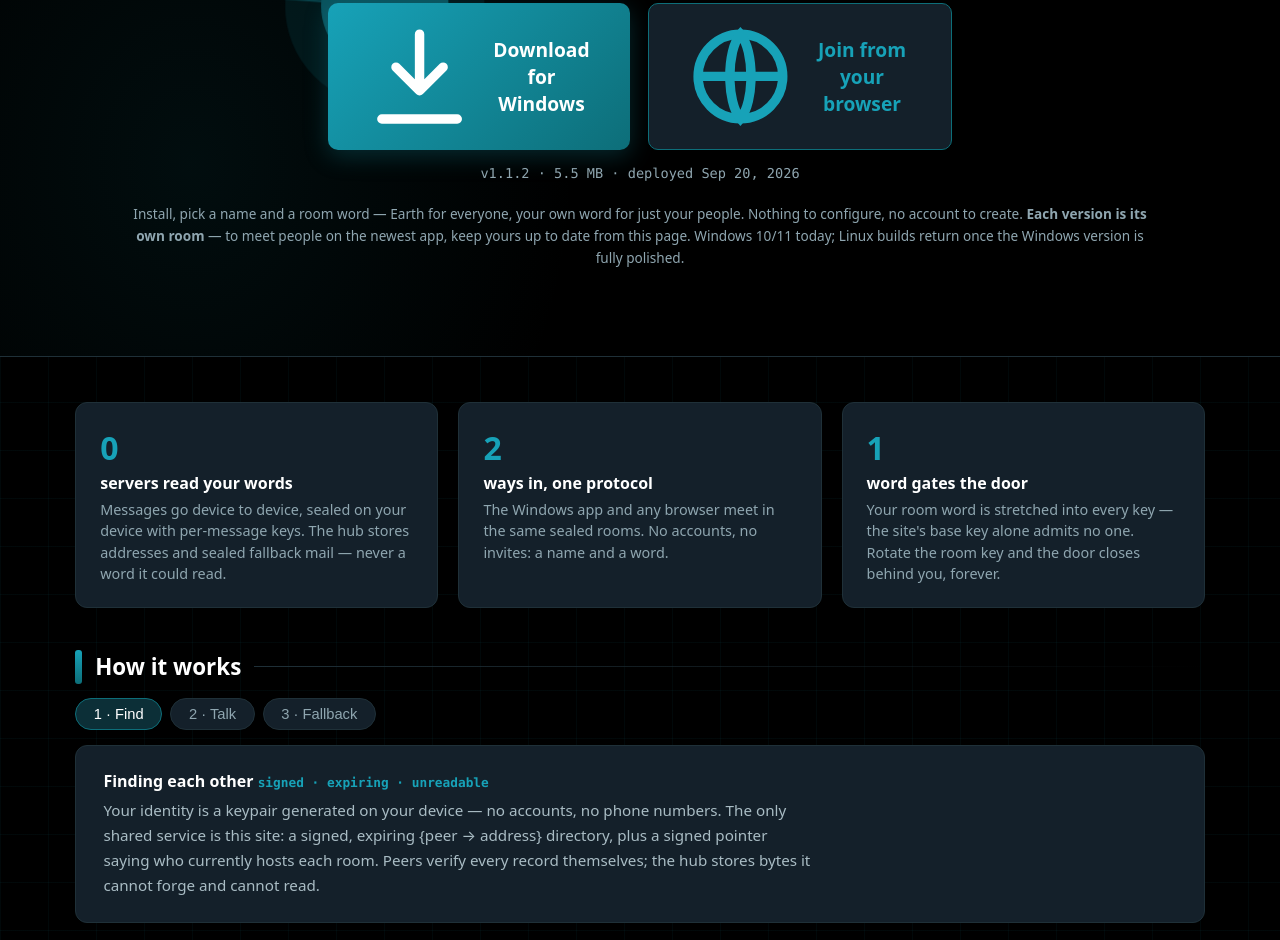
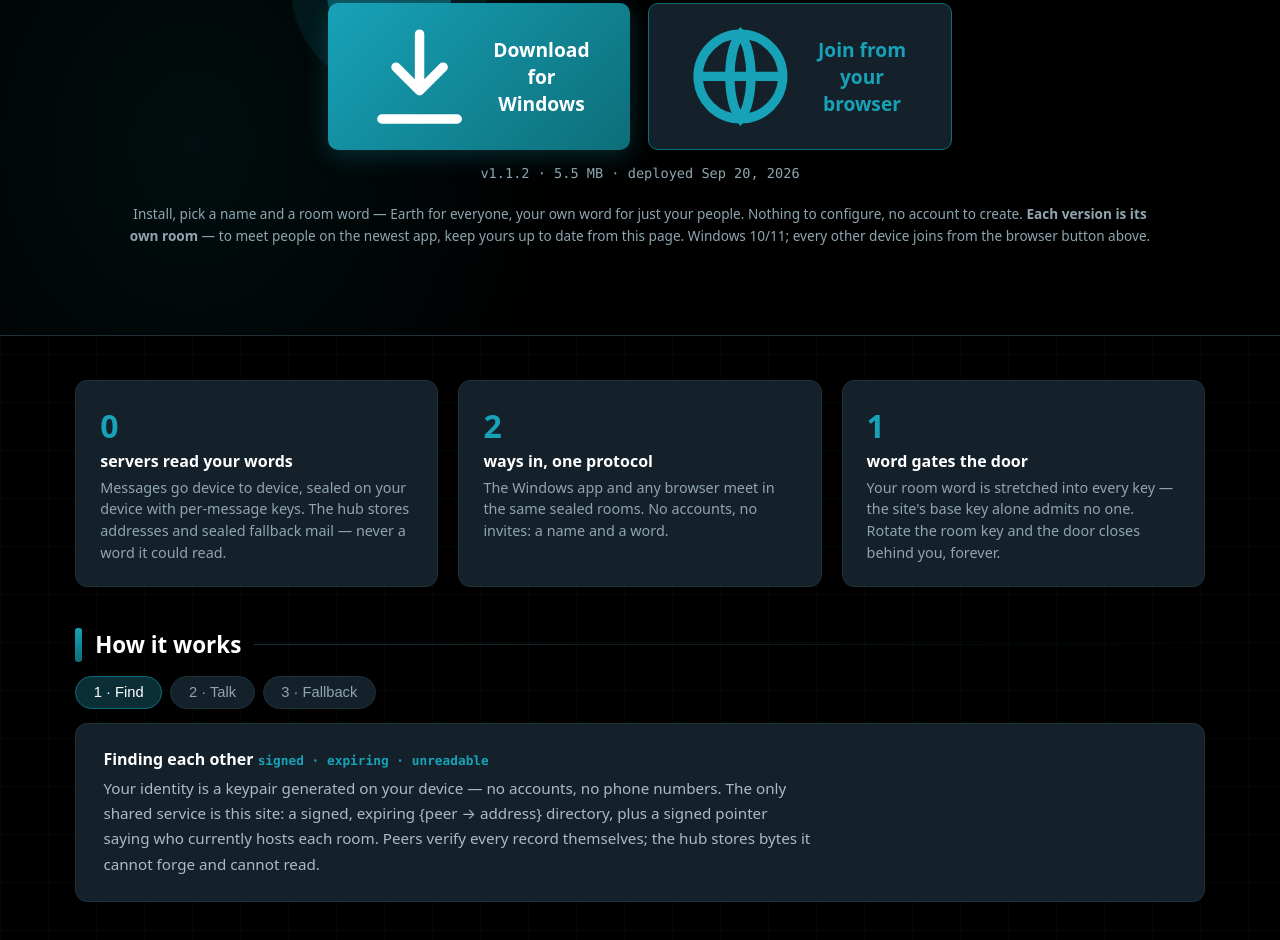
Before and after one commit to ex4n1m0/OnlyHumans, a website: page index.html in a window 1280 px wide. Shown: the part 990-1930 px from the top of the page. Drawn offline with Linux system fonts and the light colour scheme; no server answers.

Commit message:
site: Windows + browser only — drop the 'Linux returns later' copy
The native app ships for Windows 10/11; every other device joins through
/join. README's release section matches the Windows-only release script.

```diff
--- a/index.html
+++ b/index.html
@@ -300,8 +300,8 @@
         everyone, your own word for just your people. Nothing to configure,
         no account to create. <b>Each version is its own room</b> — to meet
         people on the newest app, keep yours up to date from this page.
-        Windows 10/11 today; Linux builds return once the Windows version
-        is fully polished.</span>
+        Windows 10/11; every other device joins from the browser button
+        above.</span>
       </div>
     </div>
   </div>
@@ -564,7 +564,7 @@
     });
   })();
 
-  // Version metadata (Windows is the focus; Linux returns later).
+  // Version metadata (Windows installer; other devices join via /join).
   (function () {
     fetch("/version.json")
       .then(function (r) { return r.ok ? r.json() : null; })
```
Also changed, not shown: README.md.
